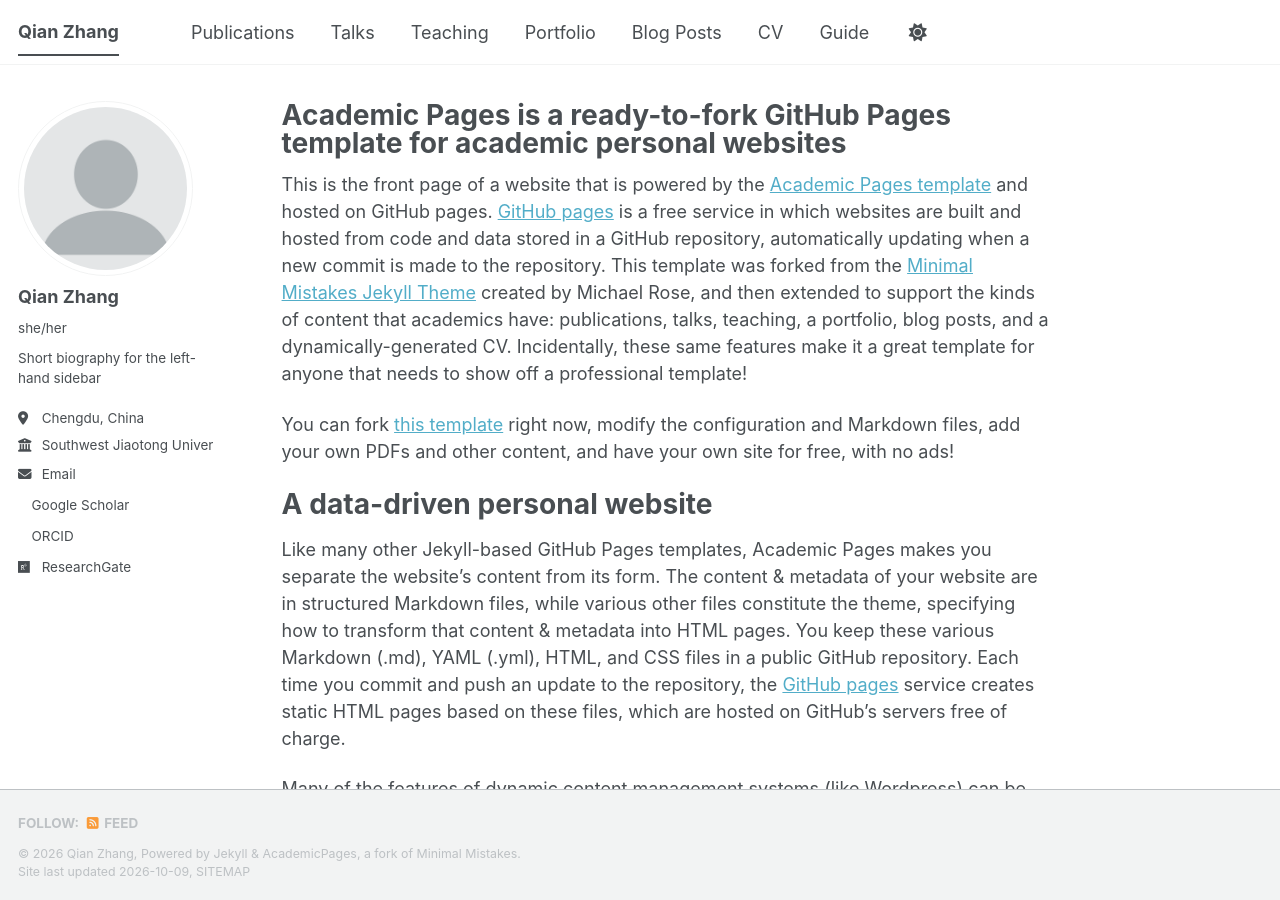
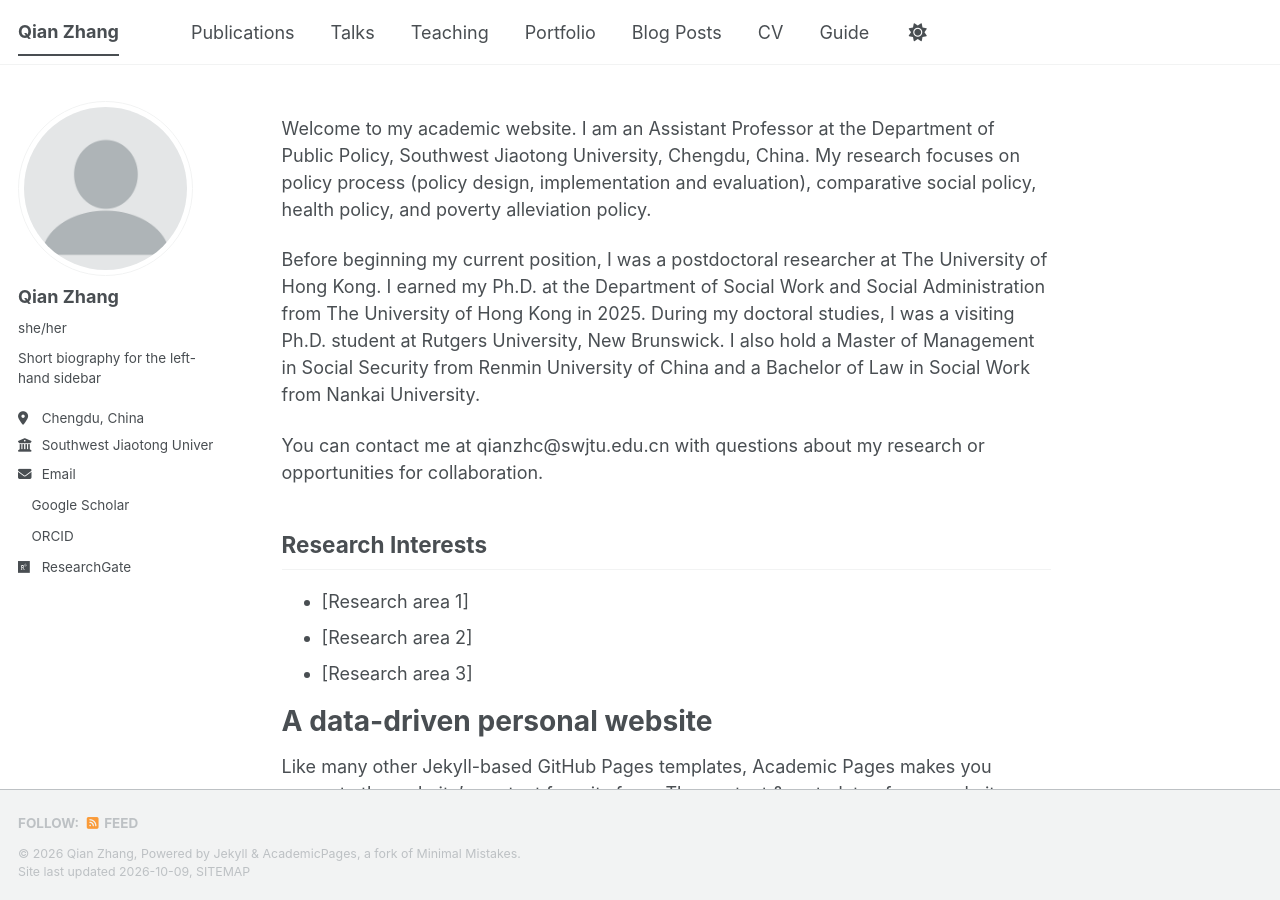
Before and after one commit to qianzhc/qianzhc.github.io, a Jekyll site: the page built from _pages/about.md, in a window 1280 px wide and 900 px high. Built offline with Jekyll 4.4.1, drawn with Linux system fonts in a browser that asks for light colours; a style sheet for code colours, icons or effects is not loaded.

Commit message:
Update about.md

```diff
--- a/_pages/about.md
+++ b/_pages/about.md
@@ -1,15 +1,24 @@
 ---
 permalink: /
-title: "Academic Pages is a ready-to-fork GitHub Pages template for academic personal websites"
+title: ""
 author_profile: true
 redirect_from:
   - /about/
   - /about.html
 ---
 
-This is the front page of a website that is powered by the [Academic Pages template](https://github.com/academicpages/academicpages.github.io) and hosted on GitHub pages. [GitHub pages](https://pages.github.com) is a free service in which websites are built and hosted from code and data stored in a GitHub repository, automatically updating when a new commit is made to the repository. This template was forked from the [Minimal Mistakes Jekyll Theme](https://mmistakes.github.io/minimal-mistakes/) created by Michael Rose, and then extended to support the kinds of content that academics have: publications, talks, teaching, a portfolio, blog posts, and a dynamically-generated CV. Incidentally, these same features make it a great template for anyone that needs to show off a professional template!
+Welcome to my academic website. I am an Assistant Professor at the Department of Public Policy, Southwest Jiaotong University, Chengdu, China. My research focuses on policy process (policy design, implementation and evaluation), comparative social policy, health policy, and poverty alleviation policy.
 
- You can fork [this template](https://github.com/academicpages/academicpages.github.io) right now, modify the configuration and Markdown files, add your own PDFs and other content, and have your own site for free, with no ads!
+Before beginning my current position, I was a postdoctoral researcher at The University of Hong Kong. I earned my Ph.D. at the Department of Social Work and Social Administration from The University of Hong Kong in 2025. During my doctoral studies, I was a visiting Ph.D. student at Rutgers University, New Brunswick. I also hold a Master of Management in Social Security from Renmin University of China and a Bachelor of Law in Social Work from Nankai University.
+
+You can contact me at qianzhc@swjtu.edu.cn
+with questions about my research or opportunities for collaboration.
+
+## Research Interests
+
+- [Research area 1]
+- [Research area 2]
+- [Research area 3]
 
 A data-driven personal website
 ======
```
Also changed, not shown: other parts of _pages/about.md (+2 -0 lines).
